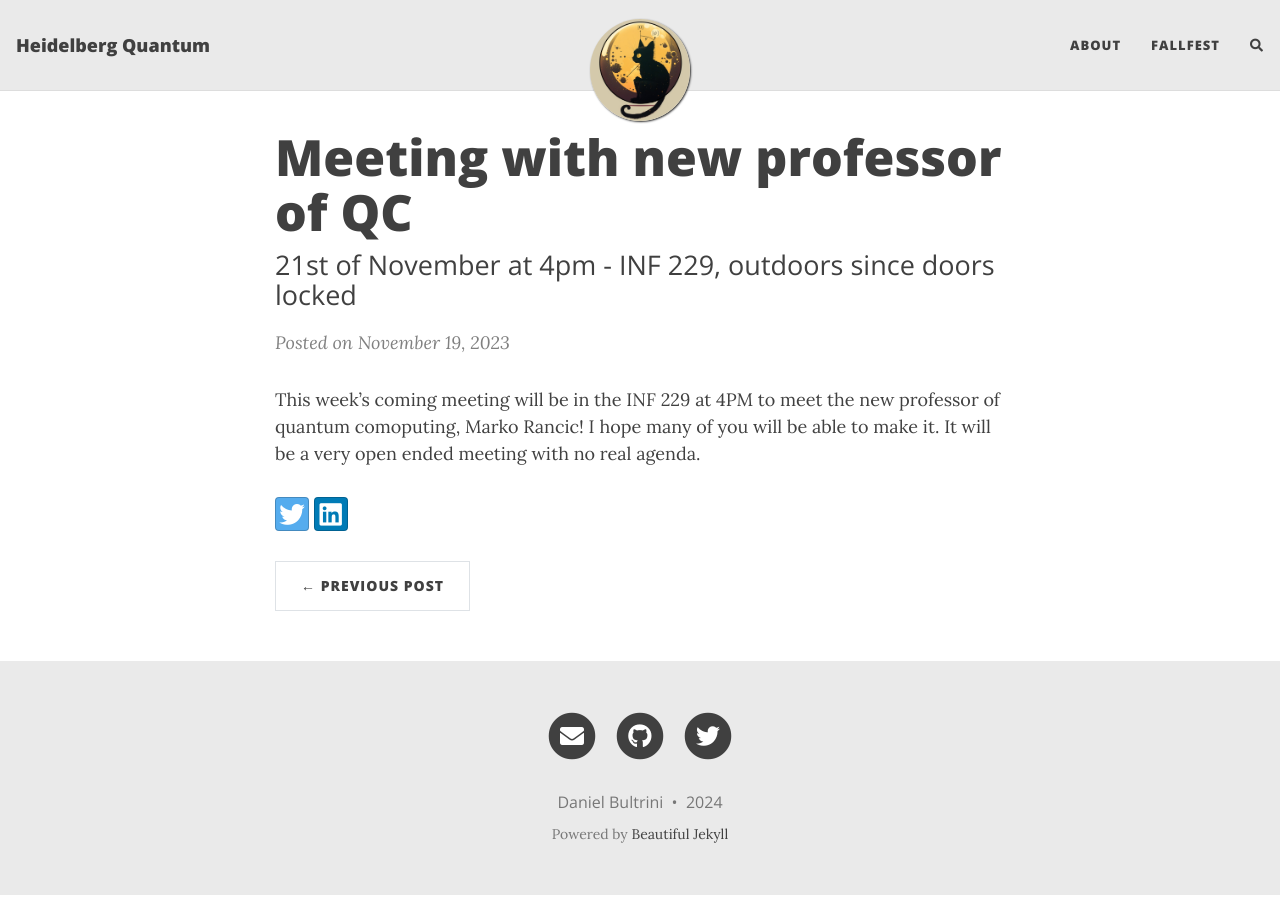
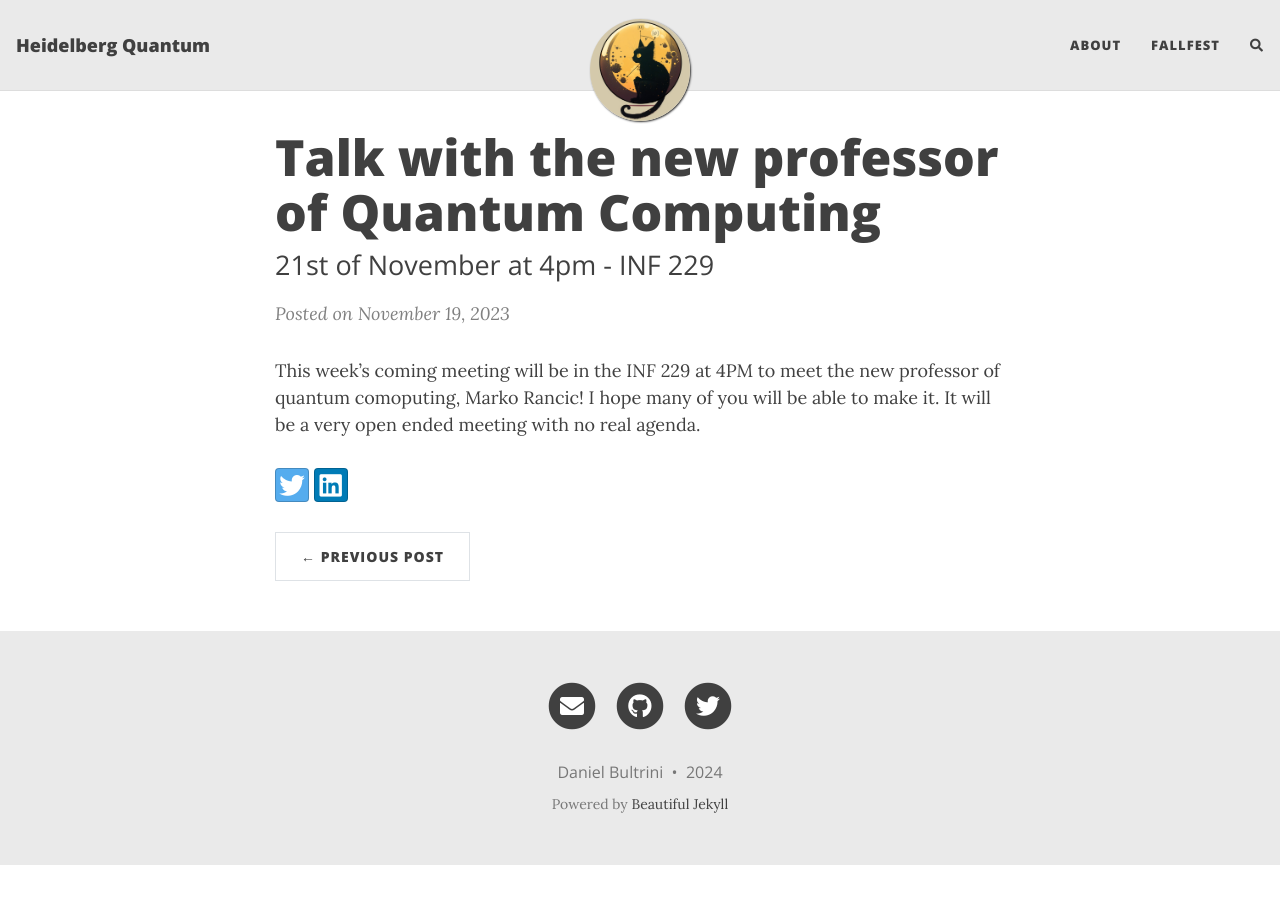
Before and after one commit to HeidelbergQuantum/heidelbergquantum.github.io, a Jekyll site: the page built from _posts/2023-11-19-Meeting_with_new_professor_of_QC.md, in a window 1280 px wide. Built offline with Jekyll 4.4.1, drawn with Linux system fonts in a browser that asks for light colours; nearby versions of some CDN libraries; comment, search, counter and statistics services are not loaded.

Commit message:
more thesis

```diff
--- a/_posts/2023-11-19-Meeting_with_new_professor_of_QC.md
+++ b/_posts/2023-11-19-Meeting_with_new_professor_of_QC.md
@@ -1,7 +1,7 @@
 ---
 layout: post
-title: Meeting with new professor of QC
-subtitle: 21st of November at 4pm - INF 229, outdoors since doors locked
+title: Talk with the new professor of Quantum Computing
+subtitle: 21st of November at 4pm - INF 229
 comments: true
 ---
 
```
